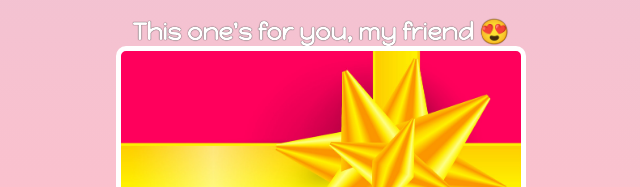
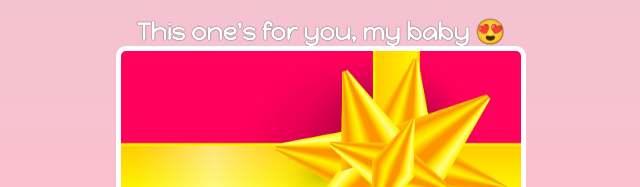
Before and after one commit to MostafaHagag54/birthdayGift, a plain HTML site: page index.html in a window 1280 px wide. Shown: the part 2202-2389 px from the top of the page, 319-959 px from the left. Drawn offline with Linux system fonts and the light colour scheme.

Commit message:
Update index.html

```diff
--- a/index.html
+++ b/index.html
@@ -39,7 +39,7 @@
                 <div  class="imggiv"  id="badass"></div>
             </div>
             <div class="gift-section">
-                <h2 class="addShad titlegift" ">This one's for you, my friend 😍</h2>
+                <h2 class="addShad titlegift" ">This one's for you, my baby 😍</h2>
 
                 <div  class="imggiv"  id="last"></div>
             </div>
```
